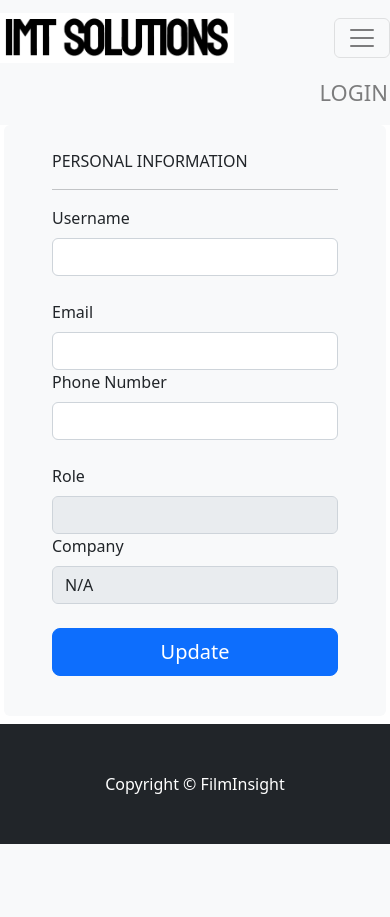
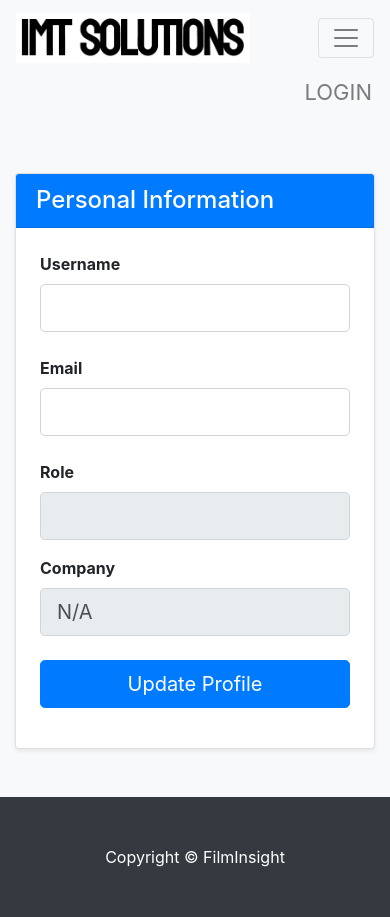
Before and after one commit to Afiq2200546/IMT-Repo, a Flask app: template templates/profilepage.html in a window 390 px wide. Before the commit the page ends 844 px from the top, so only its background shows below. Run offline with Flask 3, Linux system fonts and the light colour scheme; the template is opened without the code that fills it, so the values that code supplies are empty; some libraries are stand-ins or nearby versions.

Commit message:
removed phone number from profile

```diff
--- a/app.py
+++ b/app.py
@@ -114,9 +114,8 @@ def profile():
         if request.method == "POST":
             updated_username = request.form.get("username")
             updated_email = request.form.get("email")
-            updated_phone_number = request.form.get("phonenumber")
 
-            aws_db.update_user(user_id, username=updated_username, email=updated_email, phone_number=updated_phone_number)
+            aws_db.update_user(user_id, username=updated_username, email=updated_email)
             flash("Your account has been updated!", "success")
             return redirect(url_for("profile"))
 
--- a/templates/profilepage.html
+++ b/templates/profilepage.html
@@ -1,5 +1,4 @@
 <html lang="en">
-
 <head>
     <link rel="stylesheet" href="https://stackpath.bootstrapcdn.com/bootstrap/4.4.1/css/bootstrap.min.css"
         integrity="sha384-Vkoo8x4CGsO3+Hhxv8T/Q5PaXtkKtu6ug5TOeNV6gBiFeWPGFN9MuhOf23Q9Ifjh" crossorigin="anonymous">
@@ -9,64 +8,60 @@
     <meta charset="UTF-8">
     <meta name="viewport" content="width=device-width, initial-scale=1.0">
     {% include "header.html" %}
-    <link href="{{ url_for('static',filename='styles/styles.css') }}" rel="stylesheet" />
 </head>
 
-<body class="d-flex flex-column min-vh-100">
+<body class="d-flex flex-column min-vh-100 bg-light">
     {% include "navbar.html" %}
-    <main class="container-fluid px-3 px-md-5">
-        <div class="row">
-            <div class="col-sm-12 col-md-9 mt-0 mt-md-2 py-4 px-5 bg-light rounded">
-                <div class="tab-content" id="v-pills-tabContent">
-                    <div class="tab-pane fade show active" id="personal" role="tabpanel" aria-labelledby="personal-tab">
-                        <div id="personal-view">
-                            <form action="/profile" method="post">
-                                <div class="row gx-lg-5">
-                                    <div class="col align-self-center">PERSONAL INFORMATION</div>
+
+    <main class="container py-5">
+        <div class="row justify-content-center">
+            <div class="col-lg-8 col-md-10">
+                <div class="card shadow-sm">
+                    <div class="card-header bg-primary text-white">
+                        <h4 class="mb-0">Personal Information</h4>
+                    </div>
+                    <div class="card-body p-4">
+                        <form action="/profile" method="post">
+                            <div class="mb-4">
+                                <label class="form-label fw-bold">Username</label>
+                                <input type="text" id="username" name="username"
+                                    class="form-control form-control-lg"
+                                    value="{{ user.username }}">
+                            </div>
+
+                            <div class="mb-4">
+                                <label class="form-label fw-bold">Email</label>
+                                <input type="email" id="email" name="email"
+                                    class="form-control form-control-lg"
+                                    value="{{ user.email }}">
+                            </div>
+
+                            <div class="row mb-4">
+                                <div class="col-md-6 mb-3 mb-md-0">
+                                    <label class="form-label fw-bold">Role</label>
+                                    <input type="text" class="form-control form-control-lg"
+                                        value="{{ user.role }}" readonly>
                                 </div>
-                                <hr />
-                                <div class="row justify-content-center">
-                                    <div class="col-12 col-md-8">
-                                        <label>Username</label>
-                                        <input type="text" id="username" name="username" class="form-control" value="{{ user.username }}">
-                                    </div>
+                                <div class="col-md-6">
+                                    <label class="form-label fw-bold">Company</label>
+                                    <input type="text" class="form-control form-control-lg"
+                                        value="{{ company.name if company else 'N/A' }}" readonly>
                                 </div>
-                                <br />
-                                <div class="row justify-content-center">
-                                    <div class="col-12 col-md-4">
-                                        <label>Email</label>
-                                        <input type="email" id="email" name="email" class="form-control" value="{{ user.email }}">
-                                    </div>
-                                    <div class="col-12 col-md-4">
-                                        <label>Phone Number</label>
-                                        <input type="text" id="phonenumber" name="phonenumber" class="form-control" value="{{ user.phone_number }}">
-                                    </div>
-                                </div>
-                                <br />
-                                <div class="row justify-content-center">
-                                    <div class="col-12 col-md-4">
-                                        <label>Role</label>
-                                        <input type="text" class="form-control" value="{{ user.role }}" readonly>
-                                    </div>
-                                    <div class="col-12 col-md-4">
-                                        <label>Company</label>
-                                        <input type="text" class="form-control" value="{{ company.name if company else 'N/A' }}" readonly>
-                                    </div>
-                                </div>
-                                <br />
-                                <div class="row justify-content-center">
-                                    <div class="col-12 col-md-8">
-                                        <button type="submit" class="btn btn-primary btn-lg btn-block">Update</button>
-                                    </div>
-                                </div>
-                            </form>
-                        </div>
+                            </div>
+
+                            <div class="d-grid">
+                                <button type="submit"
+                                    class="btn btn-primary btn-lg">
+                                    Update Profile
+                                </button>
+                            </div>
+                        </form>
                     </div>
                 </div>
             </div>
         </div>
     </main>
+
     {% include "footer.html" %}
 </body>
-
 </html>
```
